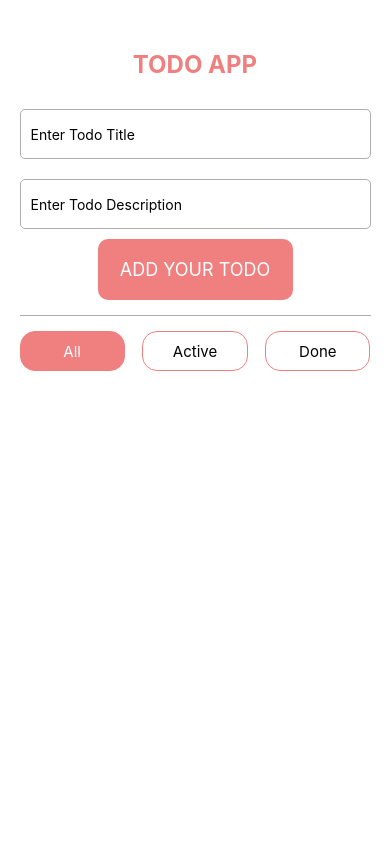
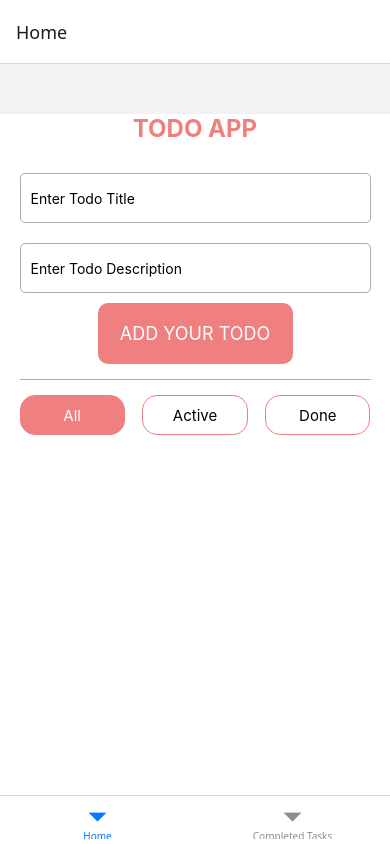
Before and after one commit to Maryam-Mohamed121/RN-Todo-App, a React Native app: screen / in a window 390 px wide. Built offline with nearby package versions, Linux system fonts and the light colour scheme.

Commit message:
Add Route

```diff
--- a/App.js
+++ b/App.js
@@ -1,82 +1,5 @@
-import React, { useState, useEffect } from "react";
-import { View, Text, TouchableOpacity } from "react-native";
-import { SafeAreaView, SafeAreaProvider } from "react-native-safe-area-context";
-import { styles } from "./styles";
-import TodoForm from "./src/components/TodoForm";
-import Todos from "./src/components/Todos";
-import AsyncStorage from "@react-native-async-storage/async-storage";
+import Router from "./src/routes/Router";
 
-const TodoApp = () => {
-  const filterOptions = ["All", "Active", "Done"];
-
-  const [todos, setTodos] = useState([]);
-  useEffect(() => {
-    const loadTodos = async () => {
-      try {
-        const savedTodos = await AsyncStorage.getItem("todos");
-        if (savedTodos) {
-          setTodos(JSON.parse(savedTodos));
-        }
-      } catch (e) {
-        console.log("Failed to load todos", e);
-      }
-    };
-    loadTodos();
-  }, []);
-  useEffect(() => {
-    const saveTodos = async () => {
-      try {
-        await AsyncStorage.setItem("todos", JSON.stringify(todos));
-      } catch (e) {
-        console.log("Failed to save todos", e);
-      }
-    };
-    saveTodos();
-  }, [todos]);
-  const handelAddTodo = (todo) => {
-    setTodos((prevTodos) => [...prevTodos, todo]);
-  };
-  const handelDeleteTodo = (id) => {
-    setTodos((prevTodos) => prevTodos.filter((todo) => todo.id !== id));
-  };
-
-  return (
-    <SafeAreaProvider>
-      <SafeAreaView style={styles.container}>
-        <Text style={styles.title}>TODO APP</Text>
-
-        <TodoForm onSubmit={handelAddTodo} />
-
-        {/* simple divider line  */}
-        <View style={styles.dividerLine} />
-        {/* filter buttons  */}
-        <View style={styles.filterContainer}>
-          {filterOptions.map((filter, index) => (
-            <TouchableOpacity
-              activeOpacity={0.7}
-              key={index}
-              style={[
-                styles.filterBtn,
-                filter === "All" && styles.activeFilterBtn,
-              ]}
-            >
-              <Text
-                style={[
-                  styles.filterText,
-                  filter === "All" && styles.activeFilterText,
-                ]}
-              >
-                {filter}
-              </Text>
-            </TouchableOpacity>
-          ))}
-        </View>
-        {todos.length > 0 && (
-          <Todos todos={todos} onDelete={handelDeleteTodo} />
-        )}
-      </SafeAreaView>
-    </SafeAreaProvider>
-  );
-};
-
-export default TodoApp;
+export default function App() {
+  return <Router />;
+}
--- a/src/components/TodoItem.js
+++ b/src/components/TodoItem.js
@@ -9,6 +9,7 @@ const TodoItem = ({ item, onDelete }) => {
       <Text style={styles.Todotext}>{item.title}</Text>
       <TouchableOpacity onPress={() => onDelete(item.id)}>
         <Ionicons name="trash-outline" size={24} color="white" />
+        <Ionicons name="checkmark-outline" size={24} color="lightgreen" />
       </TouchableOpacity>
     </View>
   );
--- a/src/pages/CompletedTasks.js
+++ b/src/pages/CompletedTasks.js
@@ -0,0 +1,12 @@
+import { View, Text } from "react-native";
+import React from "react";
+
+const CompletedTasks = () => {
+  return (
+    <View>
+      <Text>CompletedTasks</Text>
+    </View>
+  );
+};
+
+export default CompletedTasks;
--- a/src/pages/Home.js
+++ b/src/pages/Home.js
@@ -0,0 +1,82 @@
+import React, { useState, useEffect } from "react";
+import { View, Text, TouchableOpacity } from "react-native";
+import { SafeAreaView, SafeAreaProvider } from "react-native-safe-area-context";
+import { styles } from "../../styles";
+import TodoForm from "../components/TodoForm";
+import Todos from "../components/Todos";
+import AsyncStorage from "@react-native-async-storage/async-storage";
+
+const Home = () => {
+  const filterOptions = ["All", "Active", "Done"];
+
+  const [todos, setTodos] = useState([]);
+  useEffect(() => {
+    const loadTodos = async () => {
+      try {
+        const savedTodos = await AsyncStorage.getItem("todos");
+        if (savedTodos) {
+          setTodos(JSON.parse(savedTodos));
+        }
+      } catch (e) {
+        console.log("Failed to load todos", e);
+      }
+    };
+    loadTodos();
+  }, []);
+  useEffect(() => {
+    const saveTodos = async () => {
+      try {
+        await AsyncStorage.setItem("todos", JSON.stringify(todos));
+      } catch (e) {
+        console.log("Failed to save todos", e);
+      }
+    };
+    saveTodos();
+  }, [todos]);
+  const handelAddTodo = (todo) => {
+    setTodos((prevTodos) => [...prevTodos, todo]);
+  };
+  const handelDeleteTodo = (id) => {
+    setTodos((prevTodos) => prevTodos.filter((todo) => todo.id !== id));
+  };
+
+  return (
+    <SafeAreaProvider>
+      <SafeAreaView style={styles.container}>
+        <Text style={styles.title}>TODO APP</Text>
+
+        <TodoForm onSubmit={handelAddTodo} />
+
+        {/* simple divider line  */}
+        <View style={styles.dividerLine} />
+        {/* filter buttons  */}
+        <View style={styles.filterContainer}>
+          {filterOptions.map((filter, index) => (
+            <TouchableOpacity
+              activeOpacity={0.7}
+              key={index}
+              style={[
+                styles.filterBtn,
+                filter === "All" && styles.activeFilterBtn,
+              ]}
+            >
+              <Text
+                style={[
+                  styles.filterText,
+                  filter === "All" && styles.activeFilterText,
+                ]}
+              >
+                {filter}
+              </Text>
+            </TouchableOpacity>
+          ))}
+        </View>
+        {todos.length > 0 && (
+          <Todos todos={todos} onDelete={handelDeleteTodo} />
+        )}
+      </SafeAreaView>
+    </SafeAreaProvider>
+  );
+};
+
+export default Home;
--- a/src/pages/TodoDetails.js
+++ b/src/pages/TodoDetails.js
@@ -0,0 +1,12 @@
+import { View, Text } from "react-native";
+import React from "react";
+
+const TodoDetails = () => {
+  return (
+    <View>
+      <Text>TodoDetails</Text>
+    </View>
+  );
+};
+
+export default TodoDetails;
--- a/src/routes/Router.js
+++ b/src/routes/Router.js
@@ -1 +1,29 @@
 import { NavigationContainer } from "@react-navigation/native";
+import { createBottomTabNavigator } from "@react-navigation/bottom-tabs";
+import CompletedTasks from "../pages/CompletedTasks";
+import StackNav from "./StackNav";
+
+const Tab = createBottomTabNavigator();
+export const PATHS = {
+  HOME: "Home",
+  COMPLETED_TASKS: "Completed Tasks",
+  DETAILS: "Todo Details",
+};
+
+const Router = () => {
+  return (
+    <NavigationContainer>
+      <Tab.Navigator>
+        <Tab.Screen name={PATHS.HOME} component={StackNav} />
+        <Tab.Screen
+          name={PATHS.COMPLETED_TASKS}
+          component={CompletedTasks}
+          options={{
+            headerBackTitle: "Back",
+          }}
+        />
+      </Tab.Navigator>
+    </NavigationContainer>
+  );
+};
+export default Router;
--- a/src/routes/StackNav.js
+++ b/src/routes/StackNav.js
@@ -0,0 +1,23 @@
+import { View, Text } from "react-native";
+import React from "react";
+import { createNativeStackNavigator } from "@react-navigation/native-stack";
+import { PATHS } from "./Router";
+import Home from "../pages/Home";
+import TodoDetails from "../pages/TodoDetails";
+
+const Stack = createNativeStackNavigator();
+
+const StackNav = () => {
+  return (
+    <Stack.Navigator screenOptions={{ headerShown: false }}>
+      <Stack.Screen
+        name={PATHS.HOME}
+        component={Home}
+        options={{ headerTitle: "Todo App" }}
+      />
+      <Stack.Screen name={PATHS.DETAILS} component={TodoDetails} />
+    </Stack.Navigator>
+  );
+};
+
+export default StackNav;
```
